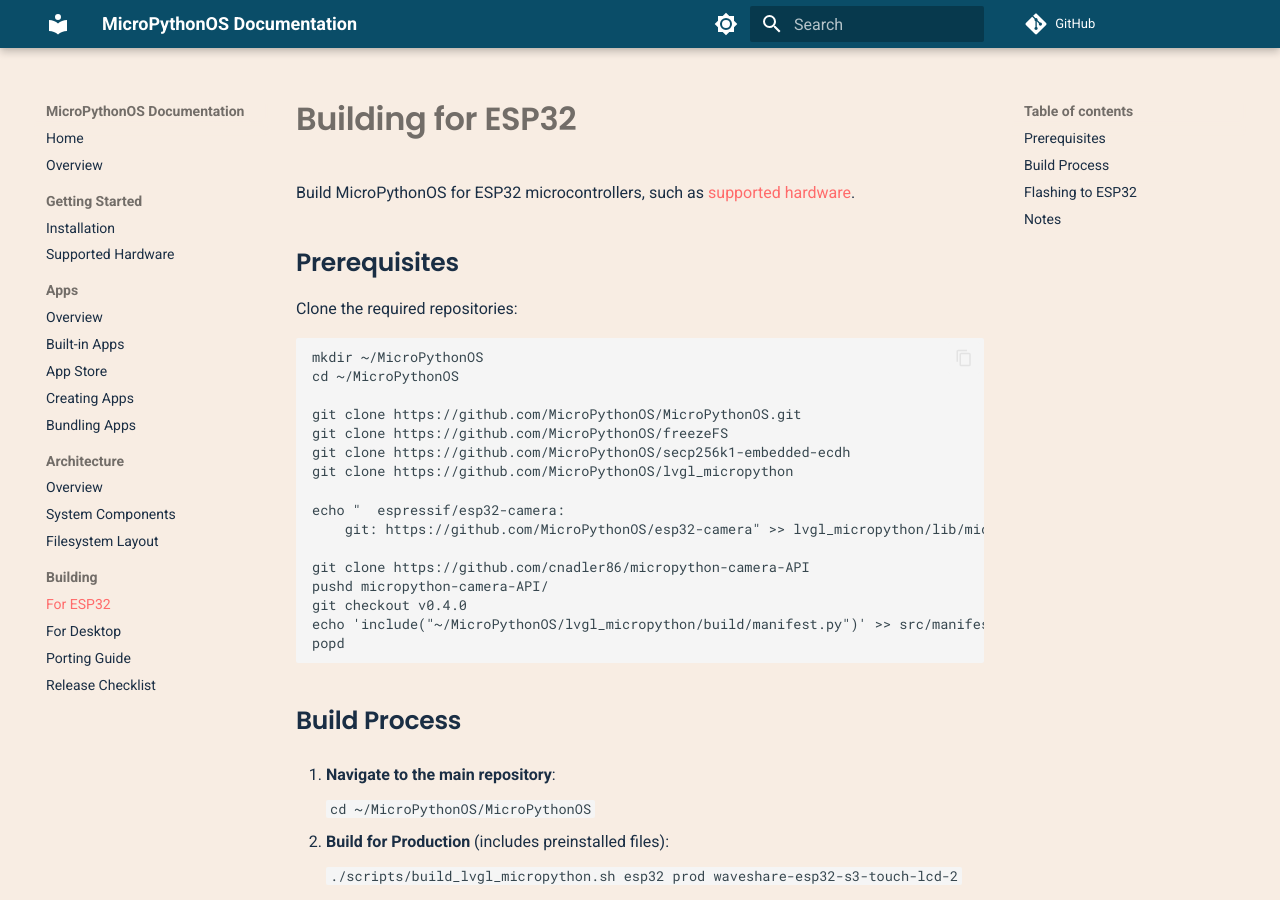
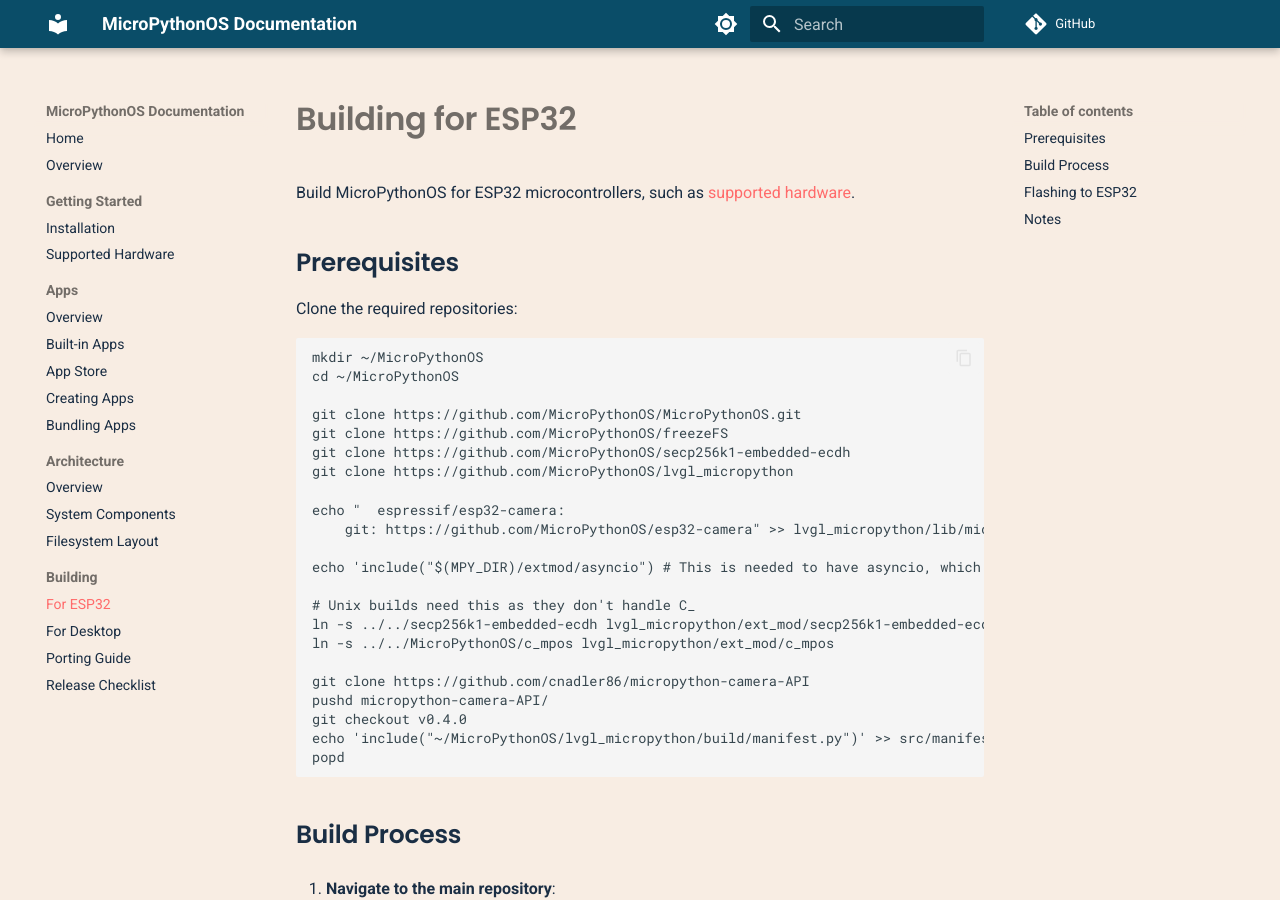
Before and after one commit to MicroPythonOS/docs, an MkDocs documentation site: the page built from docs/building/esp32.md, in a window 1280 px wide and 900 px high. Built offline with MkDocs 1.6.1 and Material for MkDocs 9.7.7, drawn with Linux system fonts in a browser that asks for light colours; comment, search, counter and statistics services are not loaded.

Commit message:
Update docs

```diff
--- a/docs/building/esp32.md
+++ b/docs/building/esp32.md
@@ -17,6 +17,12 @@
 
 echo "  espressif/esp32-camera:
     git: https://github.com/MicroPythonOS/esp32-camera" >> lvgl_micropython/lib/micropython/ports/esp32/main/idf_component.yml
+
+echo 'include("$(MPY_DIR)/extmod/asyncio") # This is needed to have asyncio, which is used by aiohttp, which has easy to use websockets' >> lvgl_micropython/lib/micropython/ports/unix/variants/manifest.py
+
+# Unix builds need this as they don't handle C_
+ln -s ../../secp256k1-embedded-ecdh lvgl_micropython/ext_mod/secp256k1-embedded-ecdh
+ln -s ../../MicroPythonOS/c_mpos lvgl_micropython/ext_mod/c_mpos
 
 git clone https://github.com/cnadler86/micropython-camera-API
 pushd micropython-camera-API/
```
